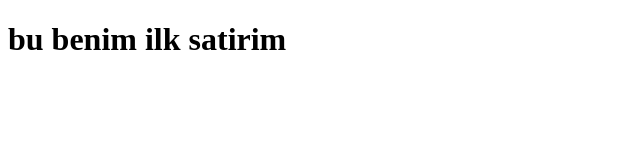
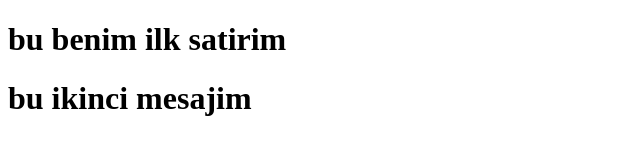
Before and after one commit to sonercxt/hicoders, a plain HTML site: page index.html in a window 1280 px wide. Shown: the whole page, without its empty margins (0-640 px from the left). Drawn offline with Linux system fonts and the light colour scheme.

Commit message:
github ilk mesajim

```diff
--- a/index.html
+++ b/index.html
@@ -8,5 +8,6 @@
 </head>
 <body>
     <h1>bu benim ilk satirim</h1>
+    <h1>bu ikinci mesajim</h1>
 </body>
 </html>
```
